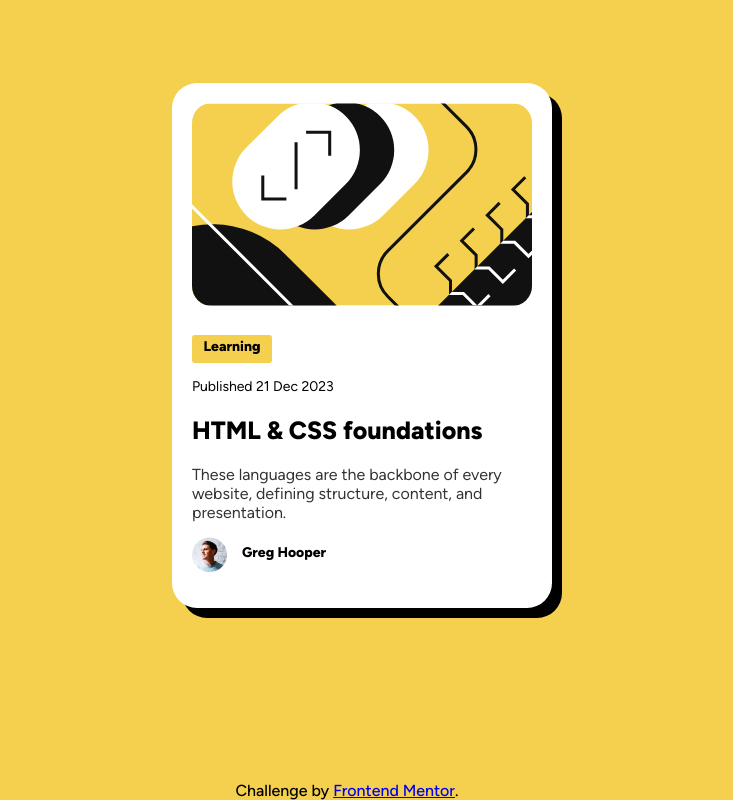
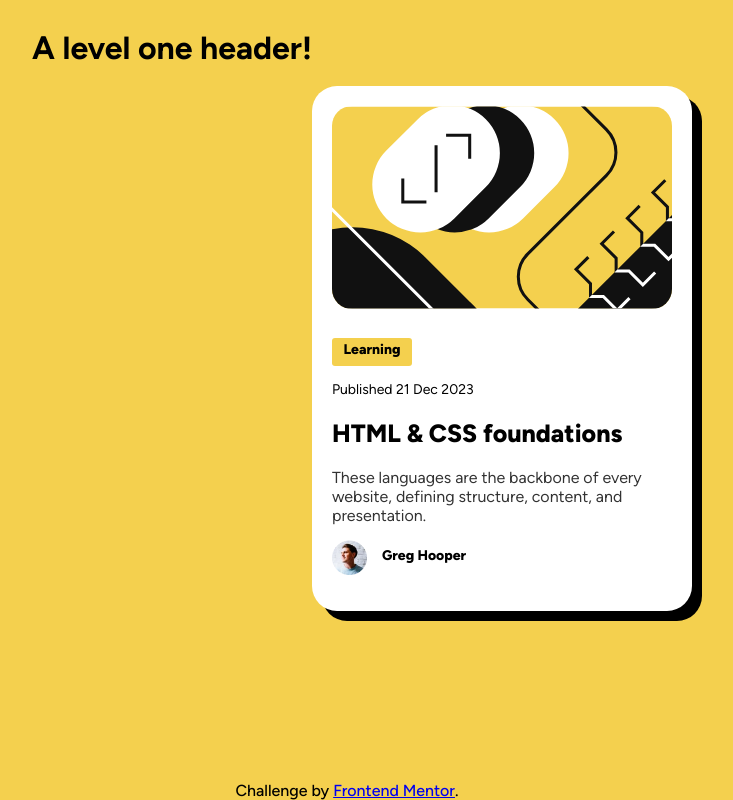
Before and after one commit to anirudh1970/Blog-preview-card-Frontendmentor.io-, a plain HTML site: page index.html in a window 1280 px wide. Shown: the whole page, without its empty margins (293-1026 px from the left). Drawn offline with Linux system fonts and the light colour scheme.

Commit message:
index.html

```diff
--- a/index.html
+++ b/index.html
@@ -14,6 +14,7 @@
   </style>
 </head>
 <body>
+  <h1>A level one header!</h1>
   <div class="whole-page">
     <div class="shadow-block"></div>
     <div class="block">
```
